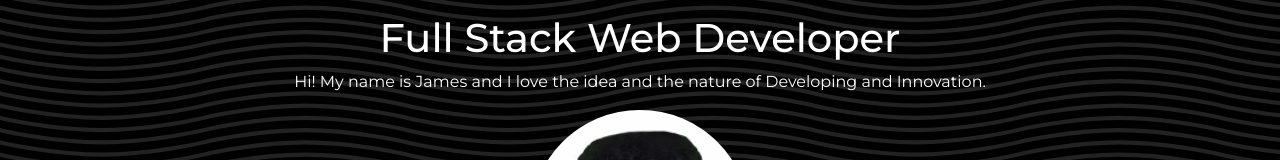
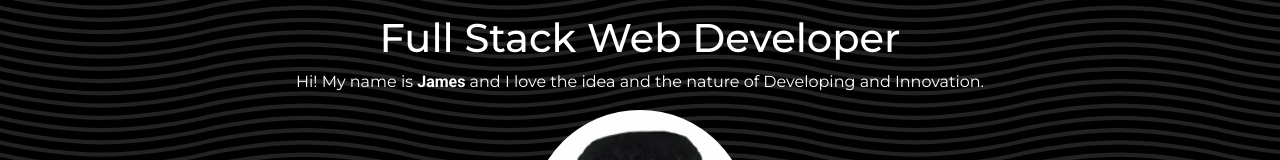
Before and after one commit to jims-0/Portfolio, a plain HTML site: page index.html in a window 1280 px wide. Shown: the part 120-280 px from the top of the page. Drawn offline with nearby package versions, Linux system fonts and the light colour scheme.

Commit message:
index.html

```diff
--- a/index.html
+++ b/index.html
@@ -21,7 +21,7 @@
 			<div class="container-fluid">
 				<section id="landing">
 					<h1>Full Stack Web Developer</h1>
-					<p>Hi! My name is James and I love the idea and the nature of Developing and Innovation.</p>
+					<p>Hi! My name is <b>James</b> and I love the idea and the nature of Developing and Innovation.</p>
 					<img src="./images/id.png" id="profile">
 					<a href="mailto:jameshancelll@gmail.com" class="btn btn-light btn-lg mt-2" >Let's Work Together</a>
 				</section>
```
